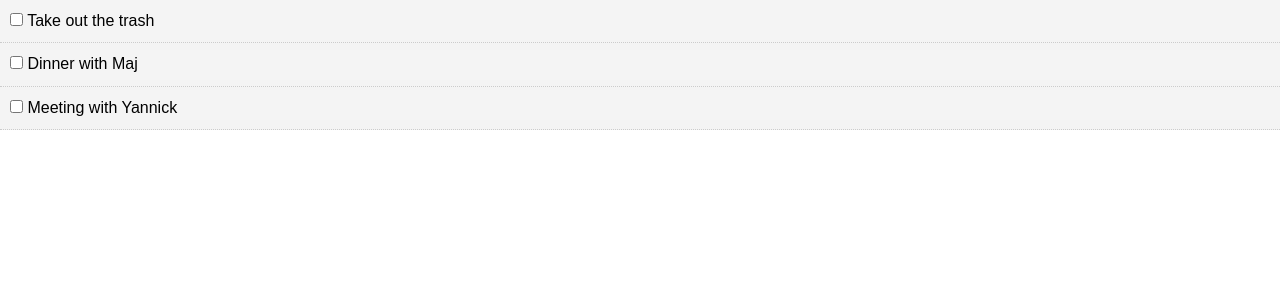
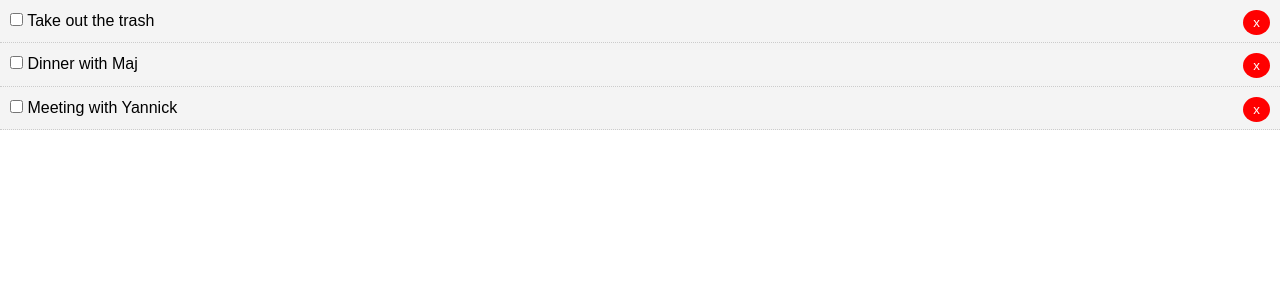
Before and after one commit to baraluga/reactjs-crash-course, a React (Create React App) app: page / in a window 1280 px wide. Shown: the top 300 px of the page. Built offline with nearby package versions, Linux system fonts and the light colour scheme.

Commit message:
Added delete of TodoItem;

```diff
--- a/package.json
+++ b/package.json
@@ -8,7 +8,7 @@
     "react-scripts": "3.1.1"
   },
   "scripts": {
-    "start": "react-scripts start",
+    "serve": "react-scripts start",
     "build": "react-scripts build",
     "test": "react-scripts test",
     "eject": "react-scripts eject"
--- a/src/App.js
+++ b/src/App.js
@@ -12,19 +12,26 @@
     ]
   }
 
-  toggleCompletion = (id) => {
+  toggleCompletion = (id) =>
     this.setState({
       todos: this.state.todos.map(todo => ({
         ...todo,
         completed: id === todo.id ? !todo.completed : todo.completed
       }))
-    })
-  }
+    });
+
+
+  deleteItem = (id) =>
+    this.setState({
+      todos: this.state.todos.filter(todo => todo.id !== id)
+    });
+
 
   render = () => {
     return (
       <div className="App">
-        <Todos todos={this.state.todos} markComplete={this.toggleCompletion} />
+        <Todos todos={this.state.todos} markComplete={this.toggleCompletion}
+          delete={this.deleteItem} />
       </div>
     )
   }
--- a/src/components/TodoItem.js
+++ b/src/components/TodoItem.js
@@ -10,17 +10,32 @@
       'line-through' : 'none'
   })
 
+  sayHello = () => console.log('hello');
+
   render() {
     const { id, title } = this.props.todo;
     return (
       <div style={this.getStyle()}>
         <p>
-          <input type="checkbox" onChange={this.props.markComplete.bind(this, id)} /> {' '}
-          {title}
+          <input type="checkbox" onChange={this.props.markComplete.bind(this, id)} />
+          {' '} {title}
+          <button style={btnStyle} onClick={this.props.delete.bind(this, id)}>
+            x
+          </button>
         </p>
       </div>
     )
   }
+}
+
+const btnStyle = {
+  background: '#ff0000',
+  color: '#ffffff',
+  border: 'none',
+  padding: '5px 10px',
+  borderRadius: '50%',
+  cursor: 'pointer',
+  float: 'right'
 }
 
 TodoItem.propTypes = {
--- a/src/components/Todos.js
+++ b/src/components/Todos.js
@@ -6,7 +6,8 @@
     render = () => {
         return (this.props.todos || []).map(todo => (
             <TodoItem key={todo.id} todo={todo}
-                markComplete={this.props.markComplete} />
+                markComplete={this.props.markComplete}
+                delete={this.props.delete} />
         ))
     }
 }
```
Also changed, not shown: src/components/layout/Header.js (added).
